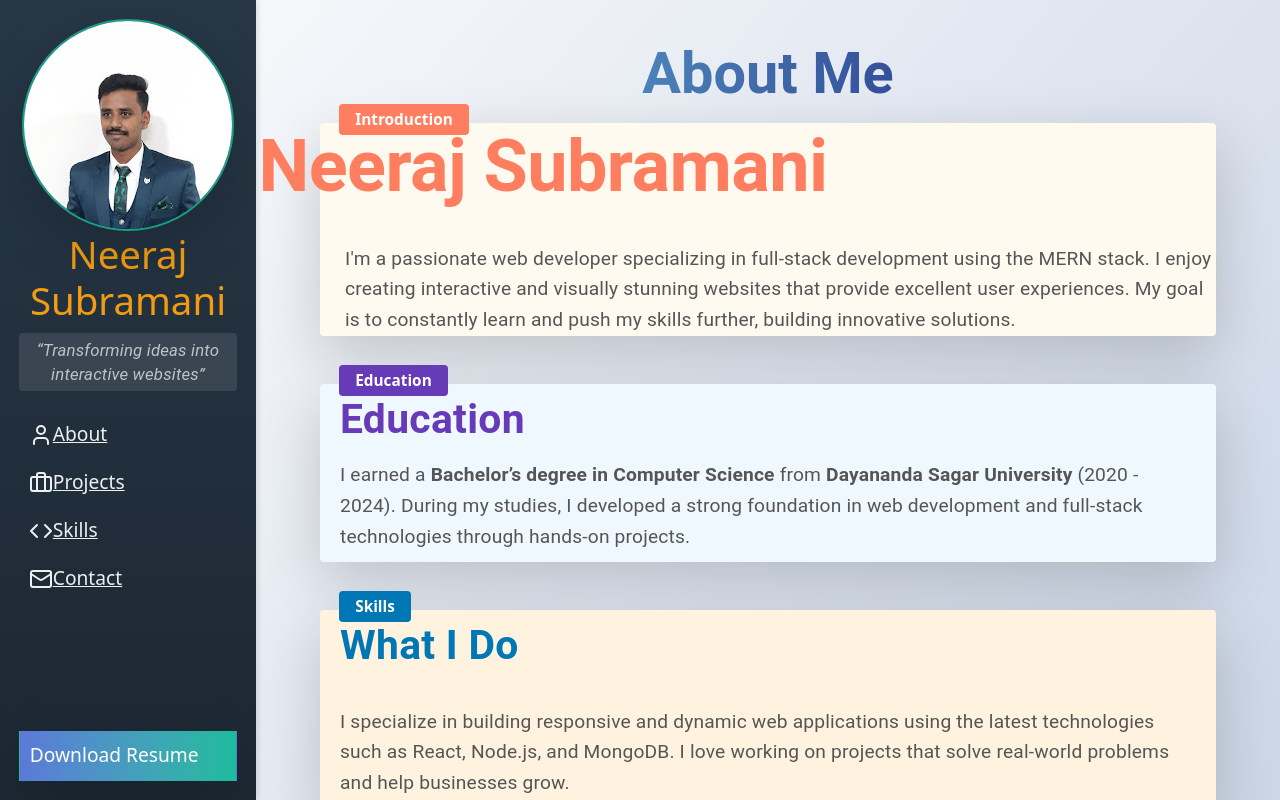
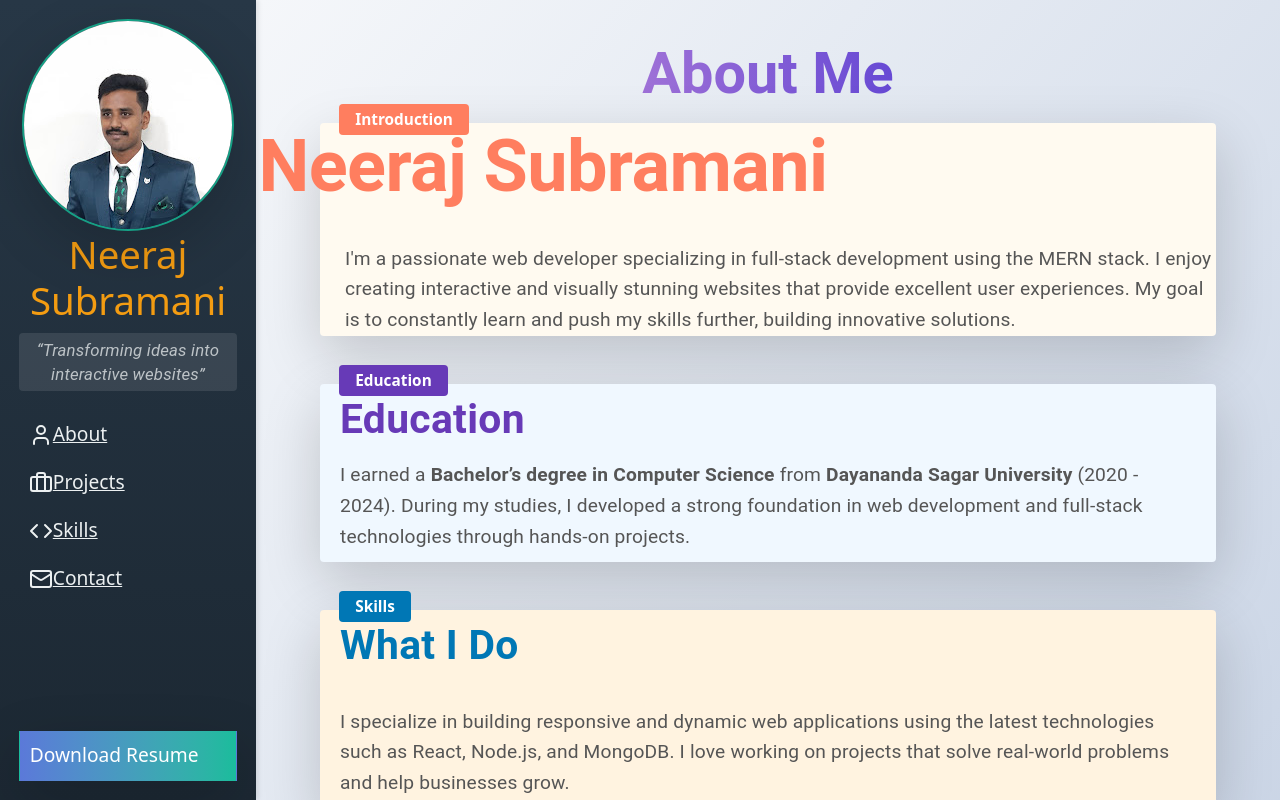
Before and after one commit to Neeraj0906/Portfolio-WEB, a React (Vite) app: page /#/ in a window 1280 px wide. Shown: the top 800 px of the page. Built offline with nearby package versions, Linux system fonts and the light colour scheme.

Commit message:
30 commit

```diff
--- a/src/components/About.jsx
+++ b/src/components/About.jsx
@@ -32,7 +32,7 @@ const About = () => {
             component="h1"
             sx={{
               fontWeight: 'bold',
-              background: 'linear-gradient(90deg, rgb(106, 195, 224), rgb(22, 15, 114))',
+              background: 'linear-gradient(90deg, rgb(229, 163, 218), rgb(32, 23, 209))',
               WebkitBackgroundClip: 'text',
               WebkitTextFillColor: 'transparent',
               mb: 2,
```
